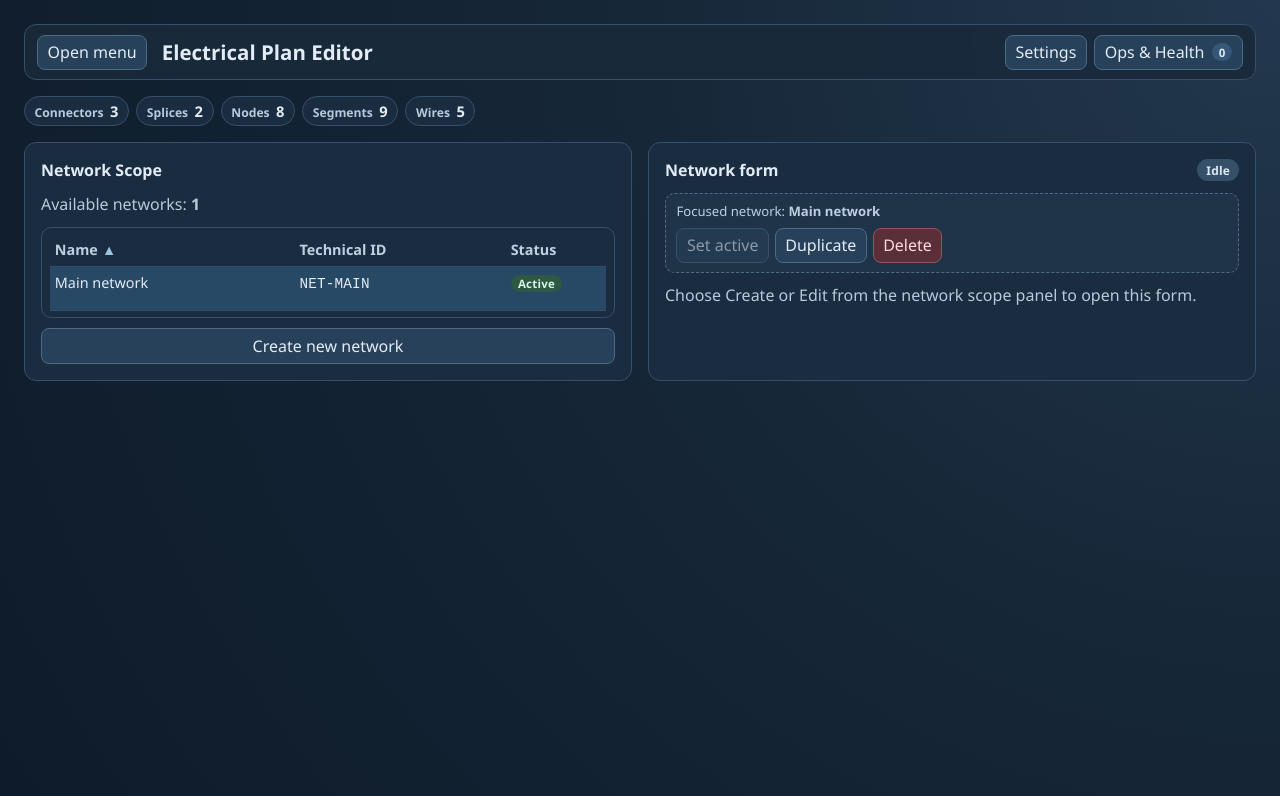
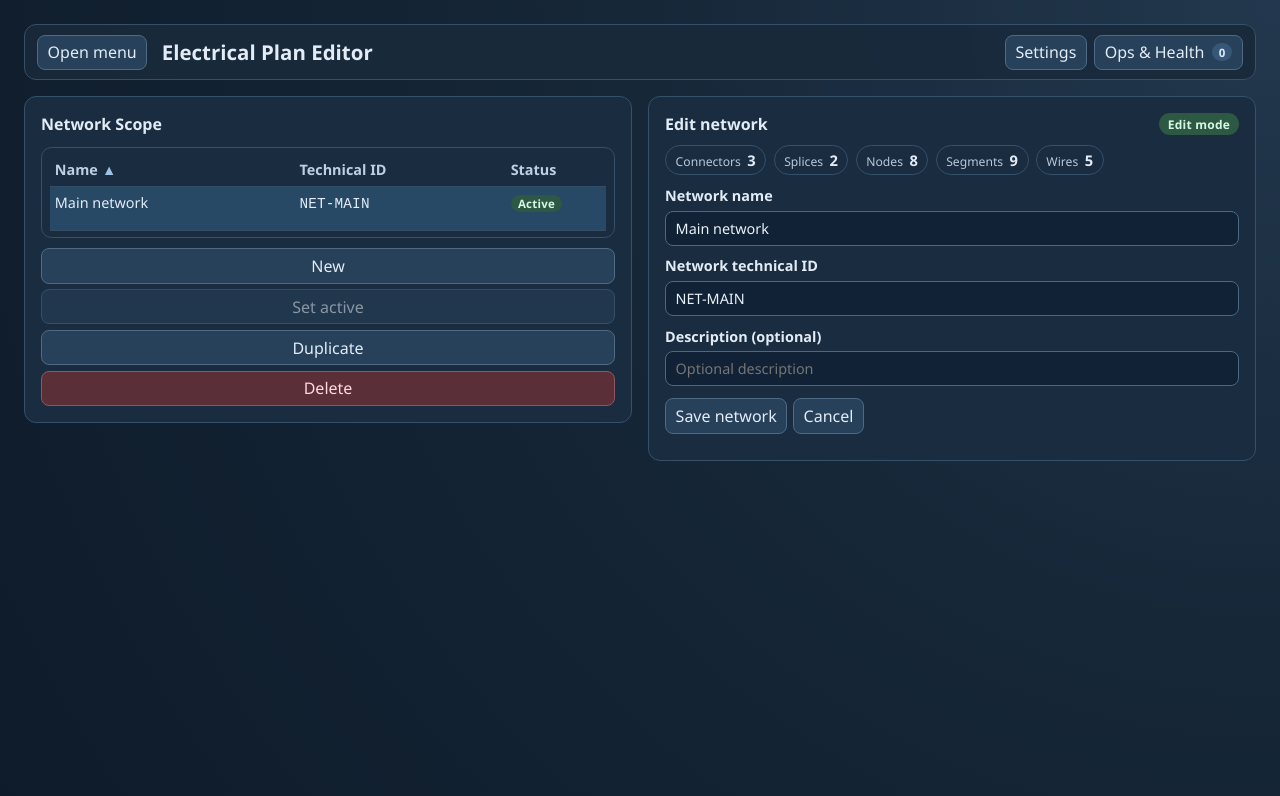
Before and after one commit to AlexAgo83/electrical-plan-editor, a React (Vite) app: page / in a window 1280 px wide. Shown: the top 796 px of the page. Built offline with nearby package versions, Linux system fonts and the light colour scheme; no server answers.

Commit message:
feat(ui): refine network scope panels and sidebar separation

```diff
--- a/src/app/AppController.tsx
+++ b/src/app/AppController.tsx
@@ -136,6 +136,33 @@ export function AppController({ store = appStore }: AppProps): ReactElement {
   const wires = selectWires(state);
   const routingGraph = selectRoutingGraphIndex(state);
   const subNetworkSummaries = selectSubNetworkSummaries(state);
+  const networkEntityCountsById = useMemo(() => {
+    const counts: Partial<
+      Record<
+        NetworkId,
+        {
+          connectorCount: number;
+          spliceCount: number;
+          nodeCount: number;
+          segmentCount: number;
+          wireCount: number;
+        }
+      >
+    > = {};
+
+    for (const network of networks) {
+      const scoped = state.networkStates[network.id];
+      counts[network.id] = {
+        connectorCount: scoped?.connectors.allIds.length ?? 0,
+        spliceCount: scoped?.splices.allIds.length ?? 0,
+        nodeCount: scoped?.nodes.allIds.length ?? 0,
+        segmentCount: scoped?.segments.allIds.length ?? 0,
+        wireCount: scoped?.wires.allIds.length ?? 0
+      };
+    }
+
+    return counts;
+  }, [networks, state.networkStates]);
 
   const connectorMap = useMemo(() => new Map(connectors.map((connector) => [connector.id, connector])), [connectors]);
   const spliceMap = useMemo(() => new Map(splices.map((splice) => [splice.id, splice])), [splices]);
@@ -326,6 +353,7 @@ export function AppController({ store = appStore }: AppProps): ReactElement {
   const operationsPanelRef = useRef<HTMLDivElement | null>(null);
   const operationsButtonRef = useRef<HTMLButtonElement | null>(null);
   const deferredInstallPromptRef = useRef<BeforeInstallPromptEvent | null>(null);
+  const hasAutoOpenedNetworkFormRef = useRef(false);
 
   const selected = selectSelection(state);
   const {
@@ -899,6 +927,19 @@ export function AppController({ store = appStore }: AppProps): ReactElement {
     [handleCreateNetwork, handleUpdateActiveNetwork, networkFormMode, networkFormTargetId]
   );
 
+  useEffect(() => {
+    if (!isNetworkScopeScreen || hasAutoOpenedNetworkFormRef.current || networkFormMode === "create") {
+      return;
+    }
+
+    if (activeNetworkId === null) {
+      return;
+    }
+
+    handleOpenEditNetworkForm(activeNetworkId);
+    hasAutoOpenedNetworkFormRef.current = true;
+  }, [activeNetworkId, handleOpenEditNetworkForm, isNetworkScopeScreen, networkFormMode]);
+
   const closeNavigationDrawer = useCallback(() => {
     setIsNavigationDrawerOpen(false);
   }, []);
@@ -1662,11 +1703,7 @@ export function AppController({ store = appStore }: AppProps): ReactElement {
               networks={networks}
               networkSort={networkSort}
               setNetworkSort={setNetworkSort}
-              connectorCount={connectors.length}
-              spliceCount={splices.length}
-              nodeCount={nodes.length}
-              segmentCount={segments.length}
-              wireCount={wires.length}
+              networkEntityCountsById={networkEntityCountsById}
               activeNetworkId={activeNetworkId}
               handleSelectNetwork={handleSelectNetwork}
               handleDuplicateNetwork={handleDuplicateNetwork}
--- a/src/app/components/workspace/NetworkScopeWorkspaceContent.tsx
+++ b/src/app/components/workspace/NetworkScopeWorkspaceContent.tsx
@@ -7,11 +7,18 @@ interface NetworkScopeWorkspaceContentProps {
   networks: Array<{ id: NetworkId; name: string; technicalId: string }>;
   networkSort: SortState;
   setNetworkSort: (value: SortState | ((current: SortState) => SortState)) => void;
+  networkEntityCountsById: Partial<
+    Record<
+      NetworkId,
+      {
         connectorCount: number;
         spliceCount: number;
         nodeCount: number;
         segmentCount: number;
         wireCount: number;
+      }
+    >
+  >;
   activeNetworkId: NetworkId | null;
   handleSelectNetwork: (networkId: NetworkId) => void;
   handleDuplicateNetwork: (networkId: NetworkId | null) => void;
@@ -35,11 +42,7 @@ export function NetworkScopeWorkspaceContent({
   networks,
   networkSort,
   setNetworkSort,
-  connectorCount,
-  spliceCount,
-  nodeCount,
-  segmentCount,
-  wireCount,
+  networkEntityCountsById,
   activeNetworkId,
   handleSelectNetwork,
   handleDuplicateNetwork,
@@ -74,6 +77,8 @@ export function NetworkScopeWorkspaceContent({
     [networkSort, networks]
   );
   const focusedNetwork = focusedNetworkId === null ? null : networks.find((network) => network.id === focusedNetworkId) ?? null;
+  const focusedNetworkCounts =
+    focusedNetworkId === null ? null : networkEntityCountsById[focusedNetworkId] ?? null;
   const networkSortIndicator = (field: "name" | "technicalId"): "asc" | "desc" | null => {
     if (networkSort.field !== field) {
       return null;
@@ -95,29 +100,17 @@ export function NetworkScopeWorkspaceContent({
     setFocusedNetworkId(activeNetworkId ?? networks[0]?.id ?? null);
   }, [activeNetworkId, focusedNetworkId, networks]);
   const indicators = [
-    { label: "Connectors", value: connectorCount },
-    { label: "Splices", value: spliceCount },
-    { label: "Nodes", value: nodeCount },
-    { label: "Segments", value: segmentCount },
-    { label: "Wires", value: wireCount }
+    { label: "Connectors", value: focusedNetworkCounts?.connectorCount ?? 0 },
+    { label: "Splices", value: focusedNetworkCounts?.spliceCount ?? 0 },
+    { label: "Nodes", value: focusedNetworkCounts?.nodeCount ?? 0 },
+    { label: "Segments", value: focusedNetworkCounts?.segmentCount ?? 0 },
+    { label: "Wires", value: focusedNetworkCounts?.wireCount ?? 0 }
   ];
 
   return (
     <section className="panel-grid network-scope-grid">
-      <section className="network-scope-indicators" aria-label="Entity counters">
-        {indicators.map((indicator) => (
-          <article key={indicator.label} className="network-scope-indicator">
-            <h2>{indicator.label}</h2>
-            <p>{indicator.value}</p>
-          </article>
-        ))}
-      </section>
-
       <section className="panel network-scope-panel">
         <h2>Network Scope</h2>
-        <p className="meta-line">
-          Available networks: <strong>{networks.length}</strong>
-        </p>
         {networks.length === 0 ? (
           <p className="empty-copy">No network available. Create one to enable modeling and analysis.</p>
         ) : (
@@ -209,9 +202,45 @@ export function NetworkScopeWorkspaceContent({
             </div>
           </>
         )}
+        <div className="row-actions compact network-scope-list-actions">
           <button type="button" className="network-scope-create-button" onClick={handleOpenCreateNetworkForm}>
-          Create new network
+            New
           </button>
+          <button
+            type="button"
+            onClick={() => {
+              if (focusedNetwork !== null) {
+                handleSelectNetwork(focusedNetwork.id);
+              }
+            }}
+            disabled={focusedNetwork === null || isCreateMode || focusedNetwork.id === activeNetworkId}
+          >
+            Set active
+          </button>
+          <button
+            type="button"
+            onClick={() => {
+              if (focusedNetwork !== null) {
+                handleDuplicateNetwork(focusedNetwork.id);
+              }
+            }}
+            disabled={focusedNetwork === null || isCreateMode}
+          >
+            Duplicate
+          </button>
+          <button
+            type="button"
+            className="network-delete-button"
+            onClick={() => {
+              if (focusedNetwork !== null) {
+                handleDeleteNetwork(focusedNetwork.id);
+              }
+            }}
+            disabled={focusedNetwork === null || isCreateMode}
+          >
+            Delete
+          </button>
+        </div>
       </section>
 
       <section className="panel network-form-panel">
@@ -229,33 +258,14 @@ export function NetworkScopeWorkspaceContent({
             {isCreateMode ? "Create mode" : isEditMode ? "Edit mode" : "Idle"}
           </span>
         </header>
-        {focusedNetwork !== null ? (
-          <section className="network-focus-actions">
-            <p className="network-focus-title">
-              Focused network: <strong>{focusedNetwork.name}</strong>
-            </p>
-            <div className="row-actions compact">
-            <button
-              type="button"
-              onClick={() => handleSelectNetwork(focusedNetwork.id)}
-              disabled={isCreateMode || focusedNetwork.id === activeNetworkId}
-            >
-              Set active
-            </button>
-            <button type="button" onClick={() => handleDuplicateNetwork(focusedNetwork.id)} disabled={isCreateMode}>
-              Duplicate
-            </button>
-            <button
-              type="button"
-              className="network-delete-button"
-              onClick={() => handleDeleteNetwork(focusedNetwork.id)}
-              disabled={isCreateMode}
-            >
-              Delete
-            </button>
-            </div>
+        <section className="network-scope-indicators network-scope-indicators-form" aria-label="Focused network entity counters">
+          {indicators.map((indicator) => (
+            <article key={indicator.label} className="network-scope-indicator">
+              <span className="network-scope-indicator-label">{indicator.label}</span>
+              <strong className="network-scope-indicator-value">{indicator.value}</strong>
+            </article>
+          ))}
         </section>
-        ) : null}
         {!isFormOpen ? (
           <>
             <p className="empty-copy">Choose Create or Edit from the network scope panel to open this form.</p>
@@ -292,9 +302,6 @@ export function NetworkScopeWorkspaceContent({
             </div>
           </form>
         )}
-        {isEditMode ? (
-          <p className="meta-line">Edit mode targets the network currently selected in the list.</p>
-        ) : null}
       </section>
 
     </section>
--- a/src/app/styles/base.css
+++ b/src/app/styles/base.css
@@ -306,6 +306,14 @@ button {
   color: #e3ecf6;
 }
 
+.app-shell.theme-dark .network-scope-indicator-label {
+  color: #b7c9dc;
+}
+
+.app-shell.theme-dark .network-scope-indicator-value {
+  color: #e3ecf6;
+}
+
 .app-shell.theme-dark .network-scope-list-shell {
   border-color: #365069;
 }
@@ -333,15 +341,6 @@ button {
 .app-shell.theme-dark .network-form-mode-chip.is-edit {
   background: #2c5844;
   color: #d7f6e3;
-}
-
-.app-shell.theme-dark .network-focus-actions {
-  border-color: #4f6b84;
-  background: #1f3448;
-}
-
-.app-shell.theme-dark .network-focus-title {
-  color: #bcd0e2;
 }
 
 .app-shell.theme-dark .network-delete-button {
--- a/src/app/styles/workspace.css
+++ b/src/app/styles/workspace.css
@@ -10,17 +10,58 @@
 }
 
 .workspace-nav-row.secondary {
-  padding-top: 0.25rem;
-  border-top: 1px dashed #c8d7e3;
+  padding-top: 0;
+}
+
+.workspace-nav-subsection {
+  margin-top: 0.18rem;
+  padding: 0.5rem 0.5rem 0.45rem;
+  border: 1px solid #d2dfeb;
+  border-radius: 0.7rem;
+  background: linear-gradient(180deg, rgba(228, 238, 246, 0.66), rgba(228, 238, 246, 0.18));
 }
 
 .workspace-nav-divider {
   margin: 0;
-  font-size: 0.74rem;
-  font-weight: 600;
-  letter-spacing: 0.02em;
+  display: flex;
+  align-items: center;
+  gap: 0.45rem;
+  font-size: 0.66rem;
+  font-weight: 700;
+  letter-spacing: 0.08em;
   text-transform: uppercase;
-  color: #4d677b;
+  color: #5f788c;
+}
+
+.workspace-nav-divider::after {
+  content: "";
+  flex: 1;
+  height: 1px;
+  background: linear-gradient(90deg, rgba(107, 133, 154, 0.65), rgba(107, 133, 154, 0.2));
+}
+
+.workspace-switcher .screen-description {
+  margin: 0.3rem 0 0;
+  font-size: 0.82rem;
+  line-height: 1.3;
+  color: #4f6a7f;
+}
+
+.app-shell.theme-dark .workspace-nav-divider {
+  color: #9db6ca;
+}
+
+.app-shell.theme-dark .workspace-nav-divider::after {
+  background: linear-gradient(90deg, rgba(124, 160, 189, 0.62), rgba(124, 160, 189, 0.14));
+}
+
+.app-shell.theme-dark .workspace-nav-subsection {
+  border-color: #365069;
+  background: linear-gradient(180deg, rgba(56, 84, 109, 0.42), rgba(35, 57, 79, 0.2));
+}
+
+.app-shell.theme-dark .workspace-switcher .screen-description {
+  color: #abc0d4;
 }
 
 .workspace-tab {
@@ -248,10 +289,13 @@
 }
 
 .network-scope-indicators {
-  grid-column: 1 / -1;
   display: flex;
   flex-wrap: wrap;
   gap: 0.45rem;
+}
+
+.network-scope-grid {
+  align-items: start;
 }
 
 @media (min-width: 1040px) {
@@ -276,16 +320,18 @@
   padding: 0.25rem 0.6rem;
 }
 
-.network-scope-indicator h2 {
-  margin: 0;
+.network-scope-indicator-label {
   font-size: 0.76rem;
   color: #3f596d;
 }
 
-.network-scope-indicator p {
-  margin: 0;
+.network-scope-indicator-value {
   font-size: 0.92rem;
   font-weight: 700;
+}
+
+.network-scope-indicators-form {
+  margin-top: -0.1rem;
 }
 
 .network-scope-list-shell {
@@ -363,12 +409,22 @@
 }
 
 .network-scope-create-button {
-  width: 100%;
   border: 1px solid #7a99b3;
   background: #e8f1f8;
   color: #153048;
   border-radius: 0.5rem;
   padding: 0.35rem 0.6rem;
+}
+
+.network-scope-list-actions {
+  display: grid;
+  grid-template-columns: repeat(4, minmax(0, 1fr));
+  align-items: stretch;
+  margin-top: 0.55rem;
+}
+
+.network-scope-list-actions button {
+  width: 100%;
 }
 
 .table-density-compact .network-scope-list-shell {
@@ -414,21 +470,6 @@
   color: #1d5b2f;
 }
 
-.network-focus-actions {
-  border: 1px dashed #94afc3;
-  border-radius: 0.6rem;
-  background: #f4f9fd;
-  padding: 0.55rem 0.65rem;
-  display: grid;
-  gap: 0.45rem;
-}
-
-.network-focus-title {
-  margin: 0;
-  font-size: 0.82rem;
-  color: #355268;
-}
-
 .network-form-grid {
   max-width: 740px;
   gap: 0.75rem;
@@ -464,7 +505,7 @@
 }
 
 .workspace-sidebar .workspace-nav-row.secondary {
-  padding-top: 0.45rem;
+  padding-top: 0.05rem;
 }
 
 .workspace-meta {
```
Also changed, not shown: src/app/components/WorkspaceNavigation.tsx (+6 -2 lines), 1 other file (tests, documents, lock files or other folders). Lines whose indentation alone changed are shown as unchanged.
